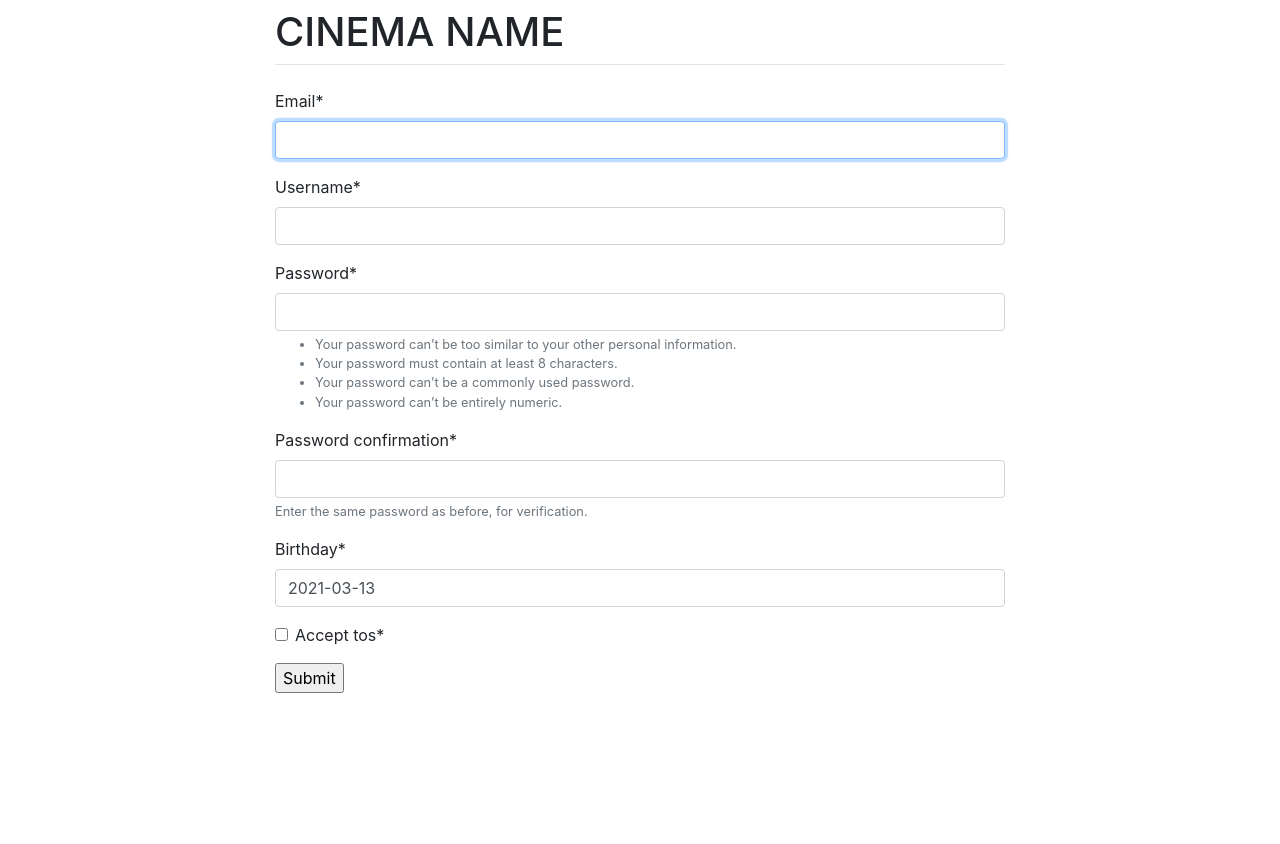
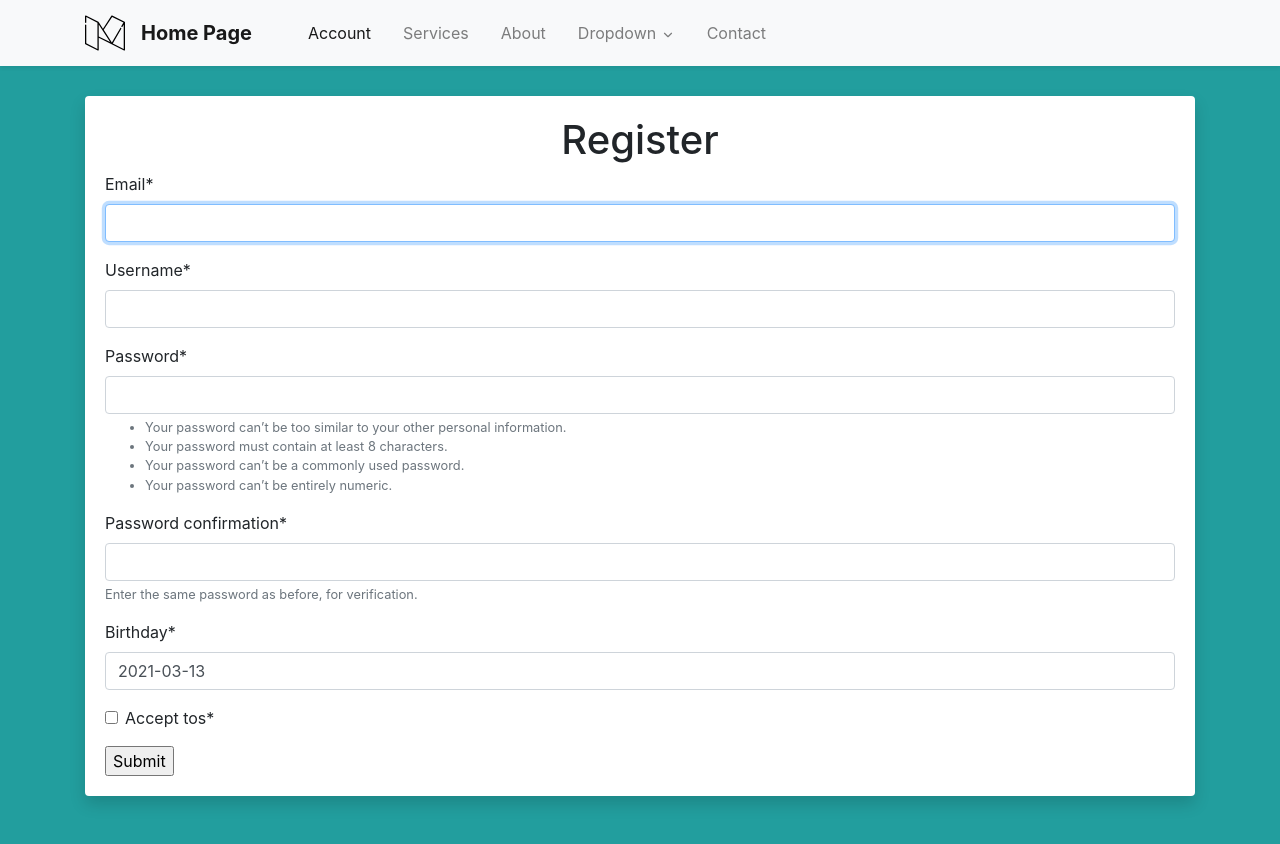
Before and after one commit to hanhwanglim/cinema-booking, a Django app: page /register in a window 1280 px wide. Before the commit the page ends 693 px from the top, so only its background shows below. Run offline with Django 3.2, Linux system fonts and the light colour scheme; parts of the project's set-up code (start-up, migrations or seed data) failed here and were passed over; some libraries are stand-ins or nearby versions.

Commit message:
This marks the end of the login and register page for me. This will be merged into the new development along with the rest of the front-end teams work.

```diff
--- a/advanced_booking/users/static/users/log_reg_main.css
+++ b/advanced_booking/users/static/users/log_reg_main.css
@@ -9,6 +9,6 @@ text-decoration: none!important;
 .icon-width { width: 2rem;}
 
 body{
-  background-color: rgb(45, 179, 167);
+  background-color: rgb(34, 158, 158);
   /* This is mostly intended for prototyping; please download the pattern and re-host for production environments. Thank you! *//* This is mostly intended for prototyping; please download the pattern and re-host for production environments. Thank you! */
 }
--- a/advanced_booking/users/templates/registration/base.html
+++ b/advanced_booking/users/templates/registration/base.html
@@ -30,7 +30,7 @@
     </g>
     </g>
     </svg>
-    <span class="ml-3 font-weight-bold">BRAND</apan>
+    <span class="ml-3 font-weight-bold">Index Page </apan>
     </a> <button class="navbar-toggler navbar-toggler-right border-0" type="button" data-toggle="collapse" data-target="#navbar4">
     <span class="navbar-toggler-icon"></span>
     </button>
@@ -38,7 +38,7 @@
 
     <div class="collapse navbar-collapse" id="navbar4">
     <ul class="navbar-nav mr-auto pl-lg-4">
-    <li class="nav-item px-lg-2 active"> <a class="nav-link" href="#"> <span class="d-inline-block d-lg-none icon-width"><i class="fas fa-home"></i></span>Home</a> </li>
+    <li class="nav-item px-lg-2 active"> <a class="nav-link" href="#"> <span class="d-inline-block d-lg-none icon-width"><i class="fas fa-home"></i></span>Account</a> </li>
     <li class="nav-item px-lg-2"> <a class="nav-link" href="#"><span class="d-inline-block d-lg-none icon-width"><i class="fas fa-spa"></i></span>Services</a> </li>
     <li class="nav-item px-lg-2"> <a class="nav-link" href="#"><span class="d-inline-block d-lg-none icon-width"><i class="far fa-user"></i></i></span>About</a> </li>
 
--- a/advanced_booking/users/templates/users/base.html
+++ b/advanced_booking/users/templates/users/base.html
@@ -1,17 +1,82 @@
+{% load static %}
+
 <!doctype html>
 <html lang="en">
   <head>
     <meta charset="utf-8">
     <meta name="viewport" content="width=device-width, initial-scale=1, shrink-to-fit=no">
     <link rel="stylesheet" href="https://stackpath.bootstrapcdn.com/bootstrap/4.1.3/css/bootstrap.min.css" integrity="sha384-MCw98/SFnGE8fJT3GXwEOngsV7Zt27NXFoaoApmYm81iuXoPkFOJwJ8ERdknLPMO" crossorigin="anonymous">
+
+    <link rel="preconnect" href="https://fonts.gstatic.com">
+    <link href="https://fonts.googleapis.com/css2?family=Montserrat:wght@200&family=Raleway&family=Roboto&display=swap" rel="stylesheet">
+
+   <link rel="stylesheet" type="text/css" href="{% static 'users/log_reg_main.css' %}">
+
     <title>CINEMA NAME</title>
   </head>
   <body>
-    <div class="container">
-      <div class="row justify-content-center">
-        <div class="col-8">
-          <h1 class="mt-2">CINEMA NAME</h1>
-          <hr class="mt-0 mb-4">
+    <script src="https://code.jquery.com/jquery-3.4.1.slim.min.js" integrity="sha384-J6qa4849blE2+poT4WnyKhv5vZF5SrPo0iEjwBvKU7imGFAV0wwj1yYfoRSJoZ+n" crossorigin="anonymous"></script>
+    <script src="https://cdn.jsdelivr.net/npm/popper.js@1.16.0/dist/umd/popper.min.js" integrity="sha384-Q6E9RHvbIyZFJoft+2mJbHaEWldlvI9IOYy5n3zV9zzTtmI3UksdQRVvoxMfooAo" crossorigin="anonymous"></script>
+    <script src="https://stackpath.bootstrapcdn.com/bootstrap/4.4.1/js/bootstrap.min.js" integrity="sha384-wfSDF2E50Y2D1uUdj0O3uMBJnjuUD4Ih7YwaYd1iqfktj0Uod8GCExl3Og8ifwB6" crossorigin="anonymous"></script>
+
+    <nav class="navbar navbar-expand-lg navbar-light shadow-sm bg-light fixed-top">
+    <div class="container"> <a class="navbar-brand d-flex align-items-center" href="#">
+    <svg width="40px" version="1.1" id="Layer_1" xmlns="http://www.w3.org/2000/svg" xmlns:xlink="http://www.w3.org/1999/xlink" x="0px" y="0px" viewBox="0 0 512 512" style="enable-background:new 0 0 512 512;" xml:space="preserve">
+    <g>
+    <g>
+    <path d="M511.981,118.509c-0.135-2.956-1.892-5.726-4.565-7.04l-159.24-79.62c-3.776-1.887-8.363-0.64-10.664,2.898 L229.916,200.282l-55.413-85.891c-0.796-1.235-1.945-2.264-3.259-2.922l-159.24-79.62C6.582,29.138,0,33.218,0,39.268v79.621 c0,4.581,3.712,8.294,8.294,8.294c4.581,0,8.294-3.712,8.294-.294V52.687l142.652,71.326v335.32L16.587,388.008V154.277	c0-4.581-3.712-8.294-8.294-8.294c-4.581,0-8.294,3.712-8.294,8.294v238.857c0,3.142,1.775,6.013,4.585,7.418l159.24,79.62	c5.427,2.714,12.003-1.375,12.003-7.418V318.087l324.17,162.085c5.427,2.714,12.003-1.375,12.003-7.418V118.888	C512,118.76,511.987,118.636,511.981,118.509z M175.827,299.541v-152.5l145.239,225.12L175.827,299.541z M495.413,459.335
+    l-139.34-69.671l108.576-186.993c2.299-3.961,0.952-9.037-3.009-11.337c-3.96-2.298-9.036-0.953-11.337,3.009L344.094,377.258
+    L239.77,215.555L347.383,49.998l144.717,72.359l-26.387,45.446c-2.299,3.961-0.952,9.037,3.009,11.337	c3.958,2.297,9.035,0.953,11.337-3.009l15.354-26.443V459.335z" fill="#000" />
+    </g>
+    </g>
+    </svg>
+    <span class="ml-3 font-weight-bold">Home Page</apan>
+    </a> <button class="navbar-toggler navbar-toggler-right border-0" type="button" data-toggle="collapse" data-target="#navbar4">
+    <span class="navbar-toggler-icon"></span>
+    </button>
+
+
+    <div class="collapse navbar-collapse" id="navbar4">
+    <ul class="navbar-nav mr-auto pl-lg-4">
+    <li class="nav-item px-lg-2 active"> <a class="nav-link" href="#"> <span class="d-inline-block d-lg-none icon-width"><i class="fas fa-home"></i></span>Account</a> </li>
+    <li class="nav-item px-lg-2"> <a class="nav-link" href="#"><span class="d-inline-block d-lg-none icon-width"><i class="fas fa-spa"></i></span>Services</a> </li>
+    <li class="nav-item px-lg-2"> <a class="nav-link" href="#"><span class="d-inline-block d-lg-none icon-width"><i class="far fa-user"></i></i></span>About</a> </li>
+
+    <li class="nav-item px-lg-2 dropdown d-menu">
+    <a class="nav-link dropdown-toggle" href="#" id="dropdown01" data-toggle="dropdown" aria-haspopup="true" aria-expanded="false"><span class="d-inline-block d-lg-none icon-width"><i class="far fa-caret-square-down"></i></span>Dropdown
+    <svg  id="arrow" xmlns="http://www.w3.org/2000/svg" width="14" height="14" viewBox="0 0 24 24" fill="none" stroke="currentColor" stroke-width="2" stroke-linecap="round" stroke-linejoin="round">
+    <polyline points="6 9 12 15 18 9"></polyline>
+    </svg>
+    </a>
+    <div class="dropdown-menu shadow-sm sm-menu" aria-labelledby="dropdown01">
+    <a class="dropdown-item" href="#">Action</a>
+    <a class="dropdown-item" href="#">Another action</a>
+    <a class="dropdown-item" href="#">Something else here</a>
+    </div>
+    </li>
+
+    <li class="nav-item px-lg-2"> <a class="nav-link" href="#"><span class="d-inline-block d-lg-none icon-width"><i class="far fa-envelope"></i></span>Contact</a> </li>
+    </ul>
+    <ul class="navbar-nav ml-auto mt-3 mt-lg-0">
+    <li class="nav-item"> <a class="nav-link" href="#">
+      <i class="fab fa-twitter"></i><span class="d-lg-none ml-3">Twitter</span>
+    </a> </li>
+    <li class="nav-item"> <a class="nav-link" href="#">
+    <i class="fab fa-facebook"></i><span class="d-lg-none ml-3">Facebook</span>
+    </a> </li>
+    <li class="nav-item"> <a class="nav-link" href="#">
+    <i class="fab fa-instagram"></i><span class="d-lg-none ml-3">Instagram</span>
+    </a> </li>
+      <li class="nav-item"> <a class="nav-link" href="#">
+    <i class="fab fa-linkedin"></i><span class="d-lg-none ml-3">Linkedin</span>
+    </a> </li>
+    </ul>
+    </div>
+    </div>
+    </nav>
+  </br>
+</br>
+
           {% block content %}
 
           {% endblock %}
--- a/advanced_booking/users/templates/users/register.html
+++ b/advanced_booking/users/templates/users/register.html
@@ -3,11 +3,15 @@
 {% load crispy_forms_tags %}
 
 {% block content %}
-
+<div class="container">
+    <div class="card border-0 shadow my-5"> <!-- display card formatting-->
+      <div class="card-body p-15">
+        <div class="d-flex justify-content-center">
+        <h1>Register</h1></div>
 <form method="post">
     {% csrf_token %}
     {{ form|crispy }}
     <input id= "subButton" type="submit" value="Submit">
 </form>
-
+</div>
 {% endblock %}
```
